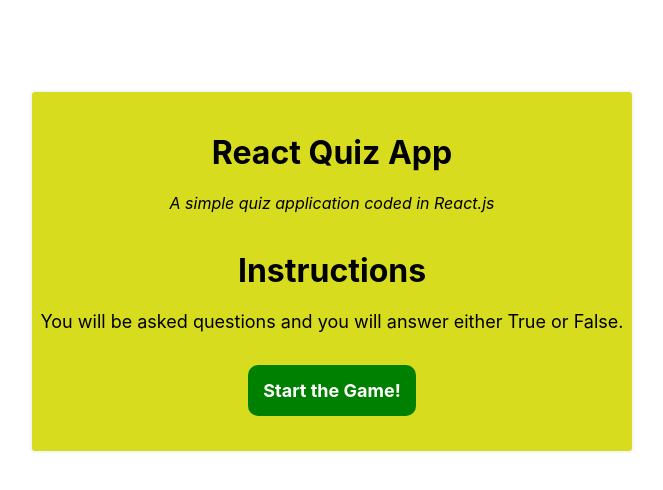
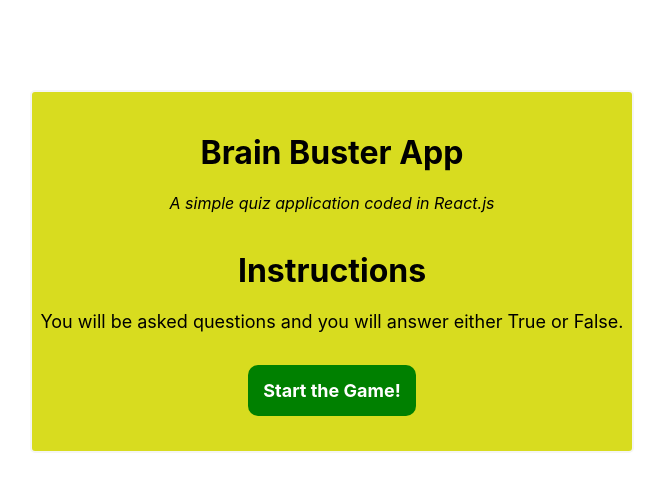
Before and after one commit to NoubissiViany/react-Quiz-App, a React (Create React App) app: page / in a window 1280 px wide. Shown: the top 490 px of the page, without its empty margins (308-971 px from the left). Built offline with nearby package versions, Linux system fonts and the light colour scheme; no server answers.

Commit message:
Update branch

```diff
--- a/public/index.html
+++ b/public/index.html
@@ -9,7 +9,6 @@
       name="description"
       content="Web site created using create-react-app"
     />
-    <link rel="apple-touch-icon" href="%PUBLIC_URL%/logo192.png" />
     <!--
       manifest.json provides metadata used when your web app is installed on a
       user's mobile device or desktop. See https://developers.google.com/web/fundamentals/web-app-manifest/
@@ -24,7 +23,7 @@
       work correctly both with client-side routing and a non-root public URL.
       Learn how to configure a non-root public URL by running `npm run build`.
     -->
-    <title>React App</title>
+    <title>Brain Buster App</title>
   </head>
   <body>
     <noscript>You need to enable JavaScript to run this app.</noscript>
--- a/src/pages/Home/Home.jsx
+++ b/src/pages/Home/Home.jsx
@@ -10,7 +10,7 @@
     <div>
       <div className="heading">
         <div>
-          <h1>React Quiz App</h1>
+          <h1>Brain Buster App</h1>
           <p className="heading__p1">
             A simple quiz application coded in React.js
           </p>
```
